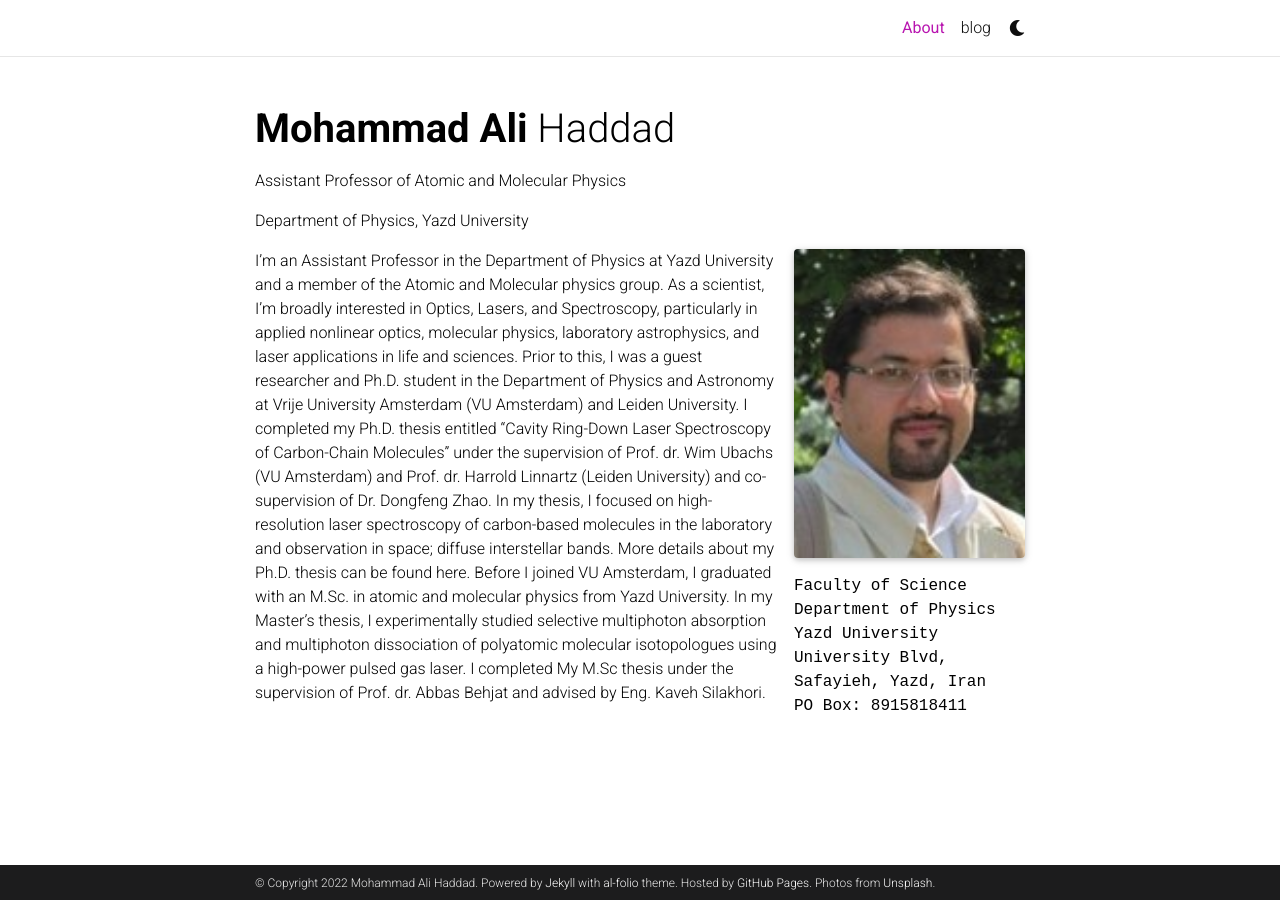
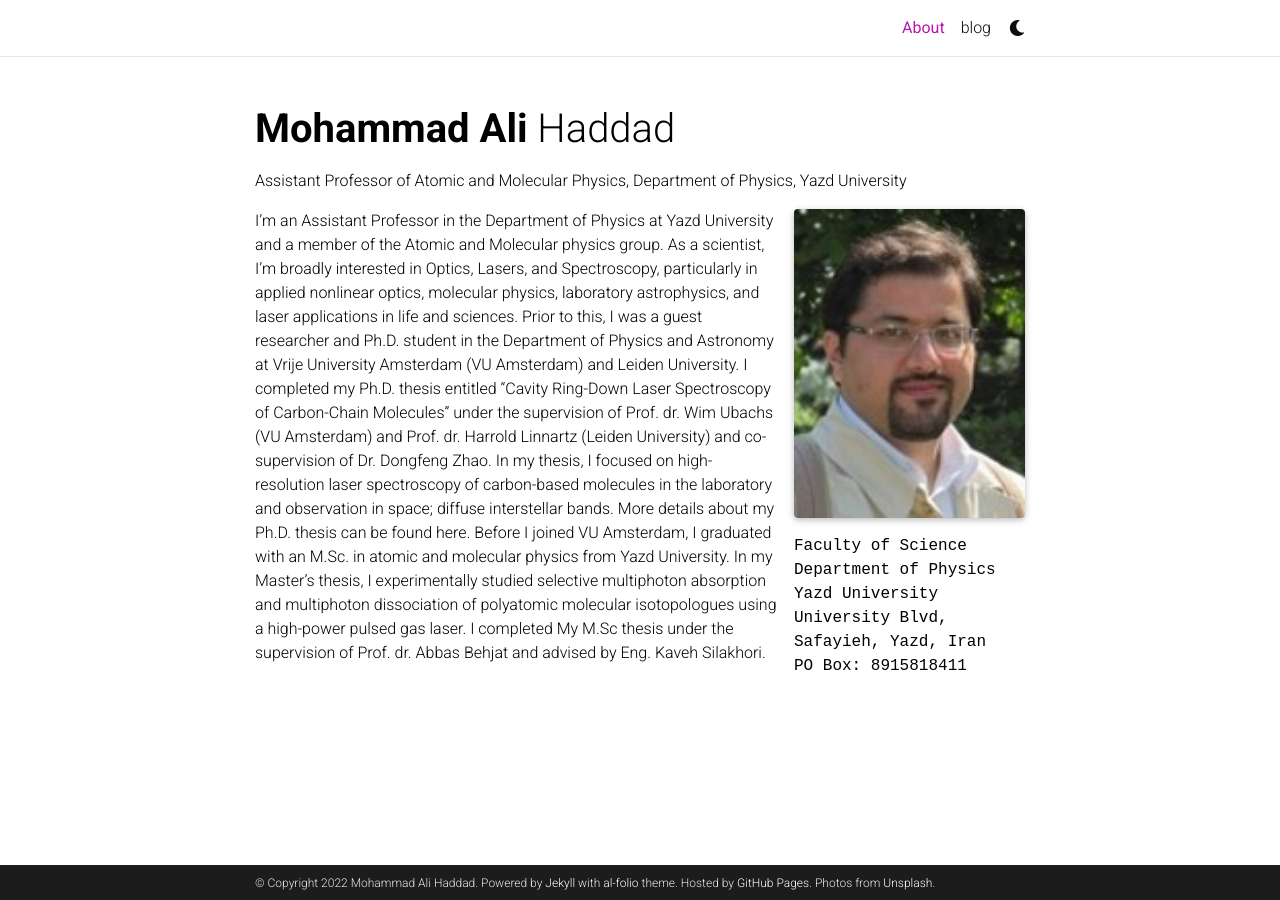
Before and after one commit to ma-haddad/ma-haddad.github.io, a Jekyll site: the page built from _pages/about.md, in a window 1280 px wide. Built offline with Jekyll 4.4.1, drawn with Linux system fonts in a browser that asks for light colours; full-size pictures stand in for the smaller copies a plugin makes; comment, search, counter and statistics services are not loaded; a style sheet for code colours, icons or effects is not loaded.

```diff
--- a/_pages/about.md
+++ b/_pages/about.md
@@ -2,8 +2,7 @@
 layout: about
 title: About
 permalink: /
-subtitle: <p>Assistant Professor of Atomic and Molecular Physics</p>
-          <p>Department of Physics, Yazd University</p>
+subtitle: <p>Assistant Professor of Atomic and Molecular Physics, Department of Physics, Yazd University </p>
 
 profile:
   align: right
```
